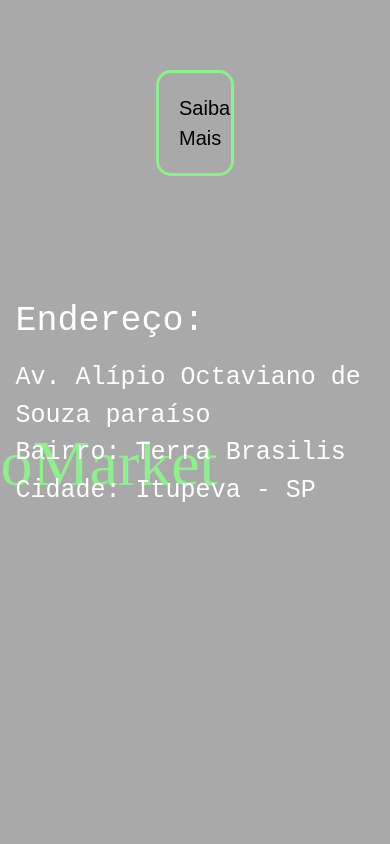
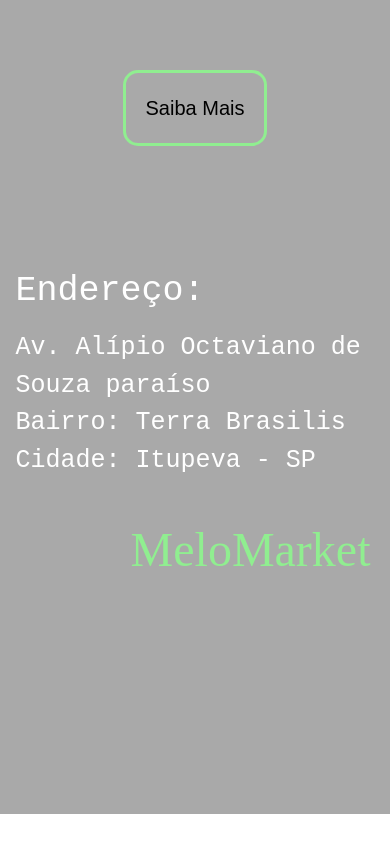
Before and after one commit to Lmelo0511/MeloMarket, a React (Create React App) app: page / in a window 390 px wide. Shown: the part 3325-4169 px from the top of the page. After the commit the page ends 4139 px from the top, so only its background shows below. Built offline with nearby package versions, Linux system fonts and the light colour scheme.

Commit message:
Atualizado

```diff
--- a/src/componentes/home.js
+++ b/src/componentes/home.js
@@ -10,7 +10,7 @@
 
   return (
     <div className="secao1">
-      <div className='componente'>
+      <div>
         <Carousel>
           <Carousel.Item className='carrosel-item'>
             <img
--- a/src/estilizacaoTelas/index.css
+++ b/src/estilizacaoTelas/index.css
@@ -197,7 +197,4 @@
       margin-top: 1em;
       width: 8em;
   }
-  .botaoMais{
-    width: 20%;
-  }
 }
--- a/src/estilizacaoTelas/index2.css
+++ b/src/estilizacaoTelas/index2.css
@@ -159,11 +159,6 @@
    .formulario{
       width: 90%;
    }
-   .Logo2{
-      font-size: 45px;
-      margin-top: 5em;
-      width: 7em;
-   }
 }
 
 @media screen and (max-width: 1030px) {
@@ -171,9 +166,9 @@
       margin-bottom: 100%;
    }
    .Logo2{
-       font-size: 3.5em;
-       margin-top: 1em;
-       width: 7.5em;
+      font-size: 3em;
+      margin-top: 4em;
+      width: auto;
    }
    .Mapa{
       width: -webkit-fill-available;
--- a/src/estilizacaoTelas/index3.css
+++ b/src/estilizacaoTelas/index3.css
@@ -41,11 +41,3 @@
         width: -webkit-fill-available;
     }
 }
-
-@media screen and (max-width: 1030px) {
-    .Logo2{
-        font-size: 4em;
-        margin-top: 1em;
-        width: 8em;
-    }
-}
--- a/src/estilizacaoTelas/index4.css
+++ b/src/estilizacaoTelas/index4.css
@@ -40,11 +40,3 @@
         margin-top: 2em;
     }
 }
-
-@media screen and (max-width: 1030px) {
-    .Logo2{
-        font-size: 4em;
-        margin-top: 1em;
-        width: 8em;
-    }
-}
```
Also changed, not shown: src/index.js (line endings or trailing spaces).
